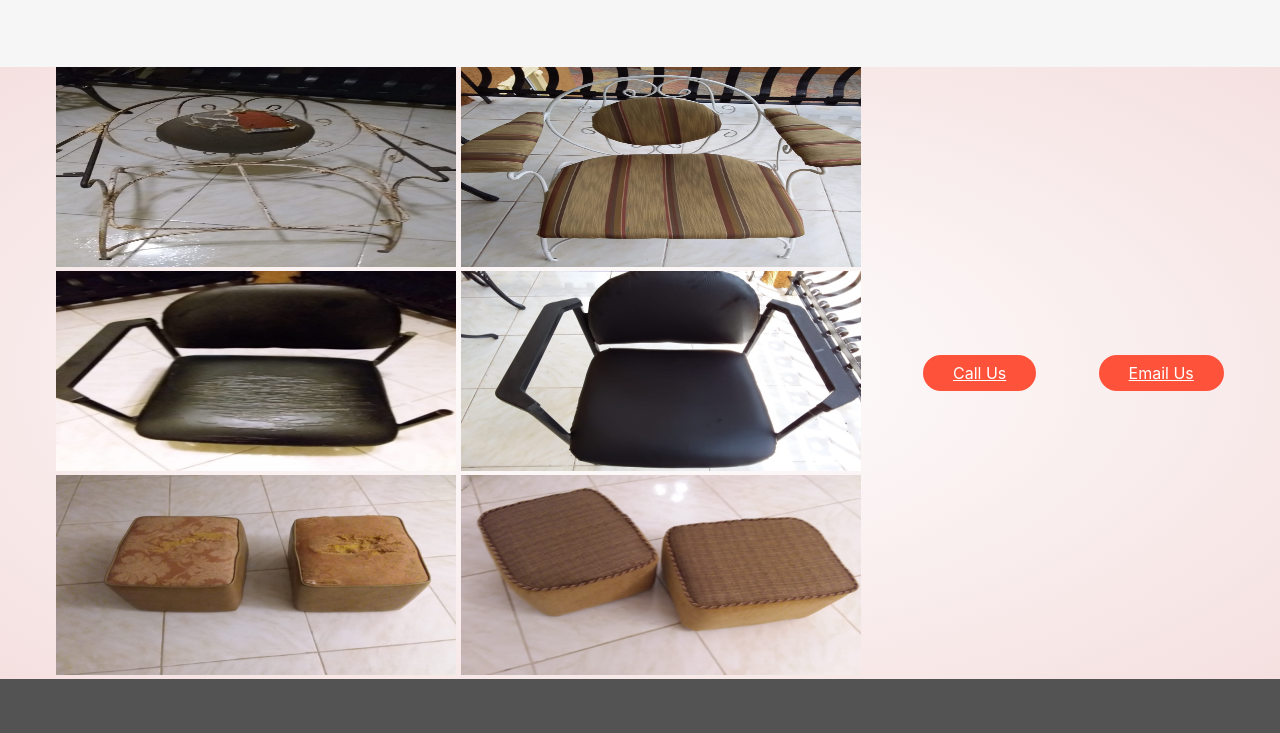
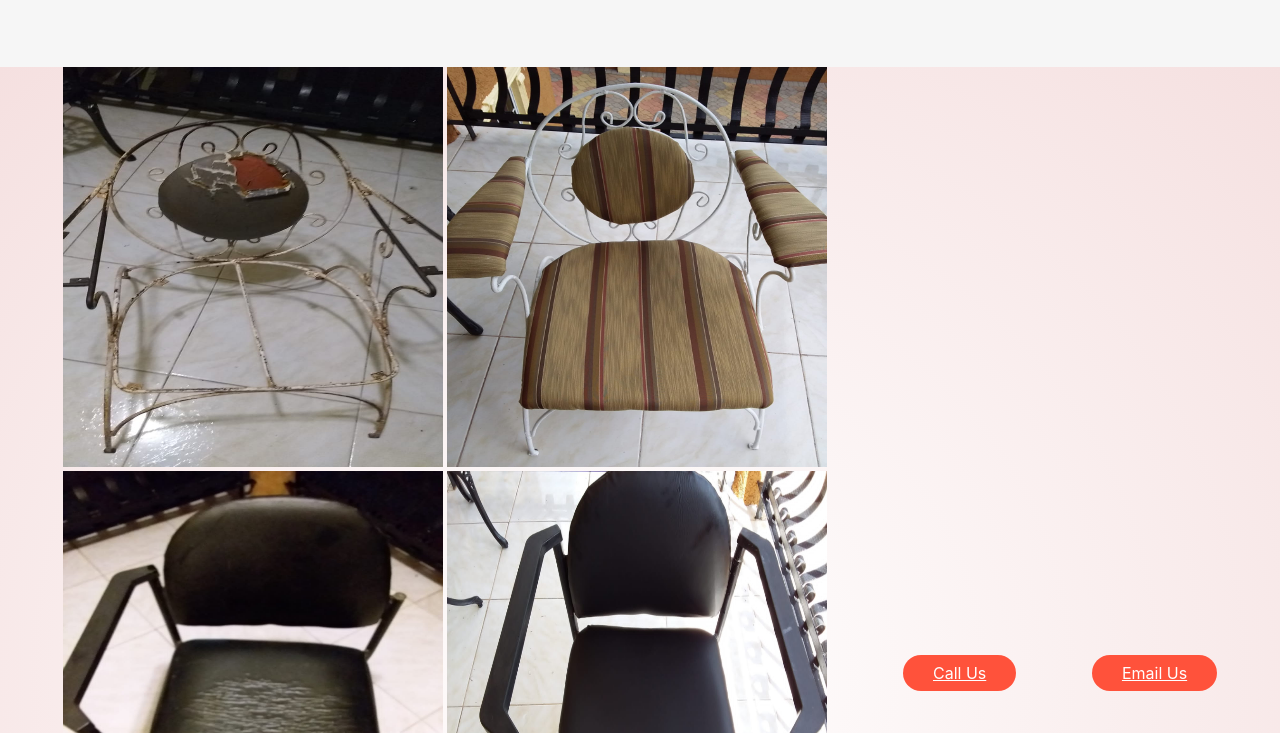
Before and after one commit to pillowsandmore/pillowsandmore.github.io, a plain HTML site: page repair.html in a window 1280 px wide. Shown: the part 333-1066 px from the top of the page. Drawn offline with Linux system fonts and the light colour scheme.

Commit message:
Update repair.html

```diff
--- a/repair.html
+++ b/repair.html
@@ -36,14 +36,14 @@
 <div class="row">
     <div id="col-2">
         <figure1>
-       <img src="Chair/c2.JPG" height ="200px" width="400px"alt="">
-       <img src="Chair/c5.JPG" height ="200px" width="400px" alt="">
+       <img src="Chair/c2.JPG" height ="400px" width="380px"alt="">
+       <img src="Chair/c5.JPG" height ="400px" width="380px" alt="">
         <br>
-       <img src="Chair/chair2.JPG" height ="200px" width="400px"alt="">
-       <img src="Chair/chair1.JPG" height ="200px" width="400px" alt="">
+       <img src="Chair/chair2.JPG" height ="400px" width="380px"alt="">
+       <img src="Chair/chair1.JPG" height ="400px" width="380px" alt="">
        <br>
-       <img src="Ottoman\ot1.JPG" height ="200px" width="400px"alt="">
-       <img src="Ottoman\ot2.JPG" height ="200px" width="400px" alt="">
+       <img src="Ottoman\ot1.JPG" height ="400px" width="380px"alt="">
+       <img src="Ottoman\ot2.JPG" height ="400px" width="380px" alt="">
     </figure1>
     </div>
     <a href="contact.html"class="btn">Call Us</a>
```
